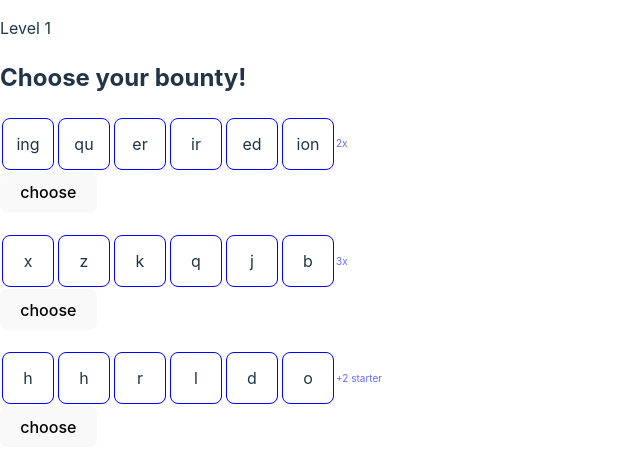
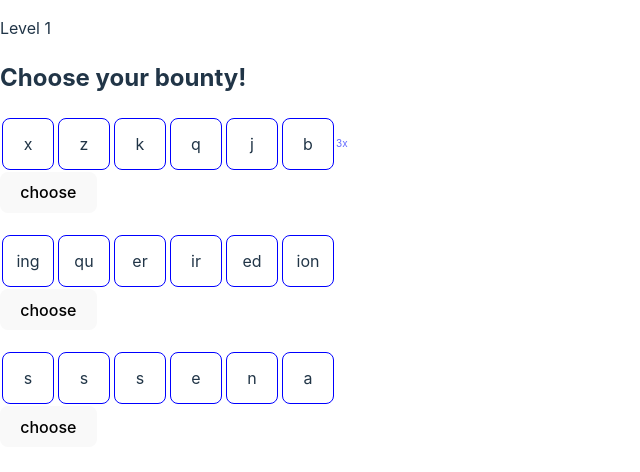
Before and after one commit to PhillipGH/PhillipGH.github.io, a React (Vite) app: page / in a window 1280 px wide. Shown: the top 472 px of the page, without its empty margins (0-640 px from the left). Built offline with nearby package versions, Linux system fonts and the light colour scheme.

Commit message:
A few more dice

```diff
--- a/src/App.tsx
+++ b/src/App.tsx
@@ -56,6 +56,20 @@ function chunkArray<T>(arr: T[], columns: number) {
 
   return resultArray
 }, []);
+}
+
+function getNRandom<T>(arr: T[], n: number): T[] {
+  var result = new Array(n),
+      len = arr.length,
+      taken = new Array(len);
+  if (n > len)
+      throw new RangeError("getRandom: more elements taken than available");
+  while (n--) {
+      var x = Math.floor(Math.random() * len);
+      result[n] = arr[x in taken ? taken[x] : x];
+      taken[x] = --len in taken ? taken[len] : len;
+  }
+  return result;
 }
 
 function Board(props: {dictionary: Set<string>, level: number, inputDice: TDie[], onWin: () => void, onLose: () => void}) {
@@ -215,7 +229,7 @@ function Game(props: {dictionary: Set<string>}) {
   if (phase === 'board') {
     content = <Board key={internalCounter} dictionary={props.dictionary} level={level} onLose={onLose} onWin={onWin} inputDice={dice}/>;
   } else if (phase === 'rewards') {
-    content = <RewardsPhase choices={ADDITIONAL_DICE} onChoice={(die) => {
+    content = <RewardsPhase choices={getNRandom(ADDITIONAL_DICE, 3)} onChoice={(die) => {
       setDice([...dice, die]);
       setPhase('board');
     }}/>;
--- a/src/Dice.tsx
+++ b/src/Dice.tsx
@@ -15,10 +15,10 @@ const STARTER_DICE_FACES = [
     'nemnga',
     'rihprv',
     'tttome',
-    //'nesuss',
+    //'nesuss', // a instead of u
     'wrovgr',
     //'cpiest',
-    //'iypfrs',
+    //'iypfrs', // x2
     'teliic',
     'ugeema',
     //'rasaaf',
@@ -26,8 +26,8 @@ const STARTER_DICE_FACES = [
     'ouotnw',
     'rddonl',
     //'wnccts',
-    //'xzkqjb',
-    //'hhrldo',
+    //'xzkqjb', 3x
+    //'hhrldo', // +2
     'touoot',
     //'isfraa',
     'nrlhdo'
@@ -35,9 +35,12 @@ const STARTER_DICE_FACES = [
 export const STARTER_DICE: TDie[] = STARTER_DICE_FACES.map(faces => ({ letter: faces[0], faces: [...faces], bonus: null}));
 
 export const ADDITIONAL_DICE: TDie[] = [
-    {faces: ['ing', 'qu', 'er', 'ir', 'ed', 'ion'], bonus: DiceBonus.B_2X},
+    {faces: ['ing', 'qu', 'er', 'ir', 'ed', 'ion'], bonus: null},
     {faces: ['x', 'z', 'k', 'q', 'j', 'b'], bonus: DiceBonus.B_3X},
     {faces: ['h', 'h', 'r', 'l', 'd', 'o'], bonus: DiceBonus.B_PLUS2},
+    {faces: ['s', 's', 's', 'e', 'n', 'a'], bonus: null},
+    {faces: ['i', 'y', 'p', 'f', 'r', 'c'], bonus: DiceBonus.B_2X},
+    {faces: ['w', 'n', 'c', 'c', 't', 's'], bonus: DiceBonus.B_PLUS2},
 ].map(d => ({letter: d.faces[0], ...d}));
 
 /*
```
Also changed, not shown: src/assets/dictionary1.txt.
